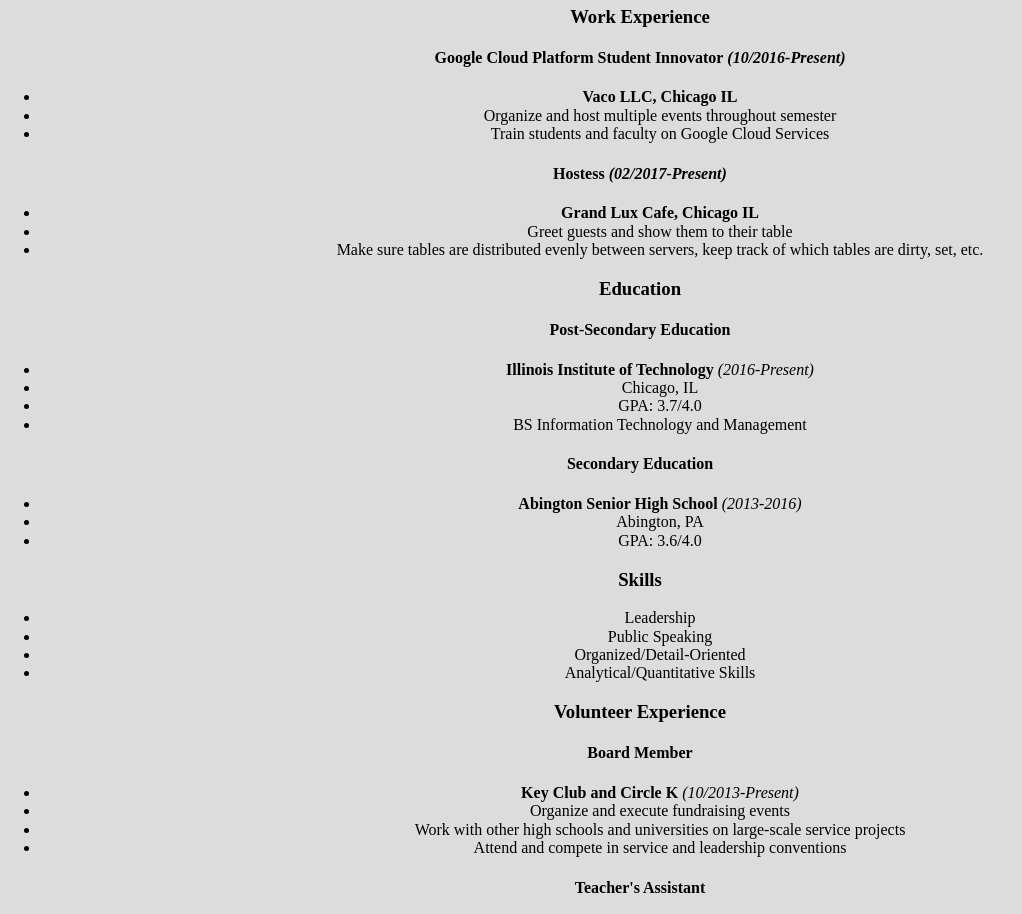
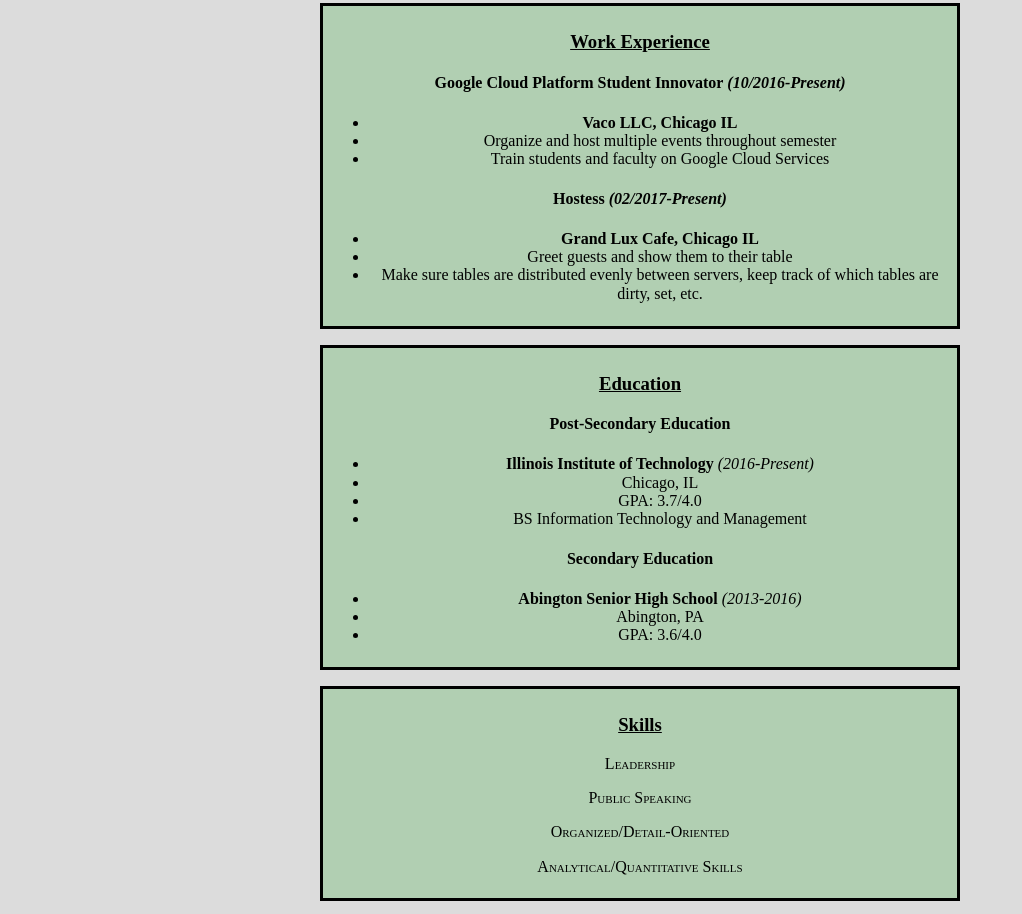
Before and after one commit to juliegelman/ITM361_ProjectTwo, a plain HTML site: page resume.html in a window 1280 px wide. Shown: the part 286-1200 px from the top of the page, without its empty margins (0-1022 px from the left). Drawn offline with Linux system fonts and the light colour scheme.

Commit message:
added section ids

```diff
--- a/resume.html
+++ b/resume.html
@@ -34,7 +34,7 @@
                </tr>
             </table>
 
-          <section>
+          <section id="experience">
             <h3>Work Experience</h3>
             <h4><strong>Google Cloud Platform Student Innovator</strong><i> (10/2016-Present)</i></h4>
             <ul>
@@ -51,14 +51,16 @@
                </li>
             </ul>
           </section>
-          <section>
+          <section id="education">
             <h3>Education</h3>
             <h4>Post-Secondary Education</h4>
             <ul>
+
                <li><strong>Illinois Institute of Technology</strong><i> (2016-Present)</i></li>
                <li>Chicago, IL</li>
                <li>GPA: 3.7/4.0</li>
                <li>BS Information Technology and Management</li>
+
             </ul>
             <h4>Secondary Education</h4>
             <ul>
@@ -67,16 +69,16 @@
                <li>GPA: 3.6/4.0</li>
             </ul>
           </section>
-          <section>
+          <section id="skills">
             <h3>Skills</h3>
-            <ul>
-               <li>Leadership</li>
-               <li>Public Speaking</li>
-               <li>Organized/Detail-Oriented</li>
-               <li>Analytical/Quantitative Skills</li>
-            </ul>
+
+               <p>Leadership</p>
+               <p>Public Speaking</p>
+               <p>Organized/Detail-Oriented</p>
+               <p>Analytical/Quantitative Skills</p>
+
           </section>
-          <section>
+          <section id="volunteer">
             <h3>Volunteer Experience</h3>
             <h4>Board Member</h4>
             <ul>
--- a/style.css
+++ b/style.css
@@ -15,8 +15,12 @@
   text-align: center;
   color: black;
 }
-h2, h3, h4{
+h2, h4{
   text-align: center;
+}
+h3{
+  text-align: center;
+  text-decoration: underline;
 }
 p{
   text-align: center;
@@ -30,6 +34,20 @@
   overflow: auto;
   background: white;
 }
+
+section#experience, #education, #skills, #volunteer{
+
+	border-style: solid;
+	margin-left: 20em;
+  margin-right: 20em;
+  margin-top: 1em;
+	padding: .4em;
+	background: rgba(76, 175, 80, 0.3);
+  text-align: left;
+
+
+}
+
 table {
   background-color: white;
   border-collapse: collapse;
@@ -42,6 +60,9 @@
 	padding: 12px;
 	background-color: gray;
 	border-radius: 4px;
+}
+li{
+  text-align: center;
 }
 li a.active {
 	background-color: #FFFFFF;
```
